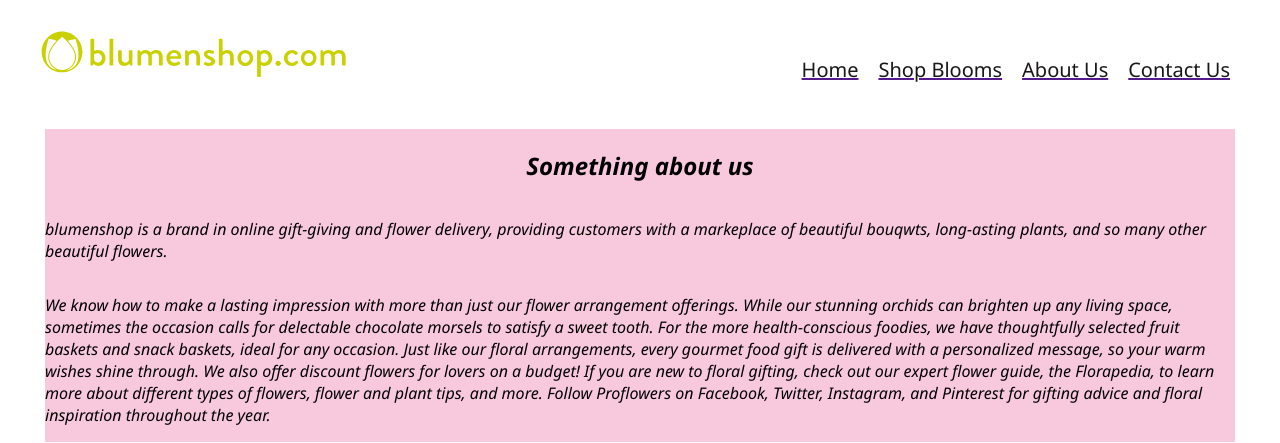
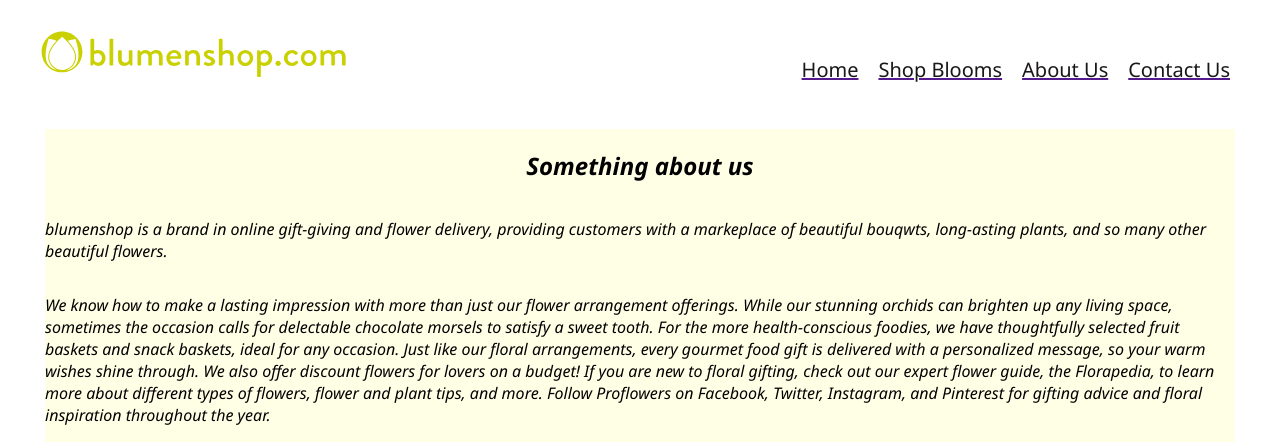
Before and after one commit to RinesaGerxhaliu/FlowerShop, a PHP site: page /AboutUs.html in a window 1280 px wide. Shown: the top 443 px of the page. Run offline with PHP 8.4, Linux system fonts and the light colour scheme.

Commit message:
Revert "push"
This reverts commit 89b9b02161dec1c075f51ccbc8af36cbe5968c20.

```diff
--- a/assets/AU.css
+++ b/assets/AU.css
@@ -23,7 +23,7 @@ header ul li{
     display: flex;
     justify-content:center;
     flex-wrap: wrap;
-    background-color:rgb(248, 200, 220);
+    background-color: rgb(255, 255, 230);
     align-items:center;
     font-style: italic;
     font-family: 'Segoe UI', Tahoma, Geneva, Verdana, sans-serif;
```
Also changed, not shown: assets/index.css (indentation only).
